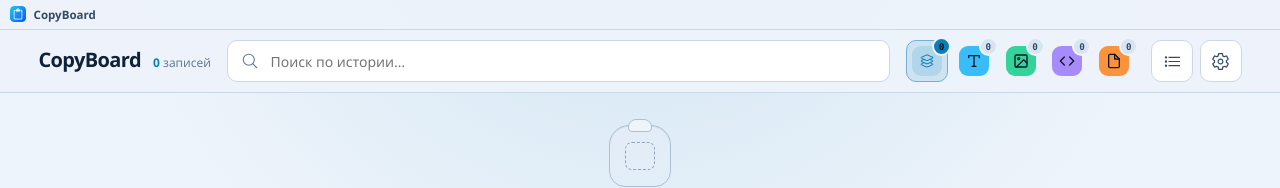
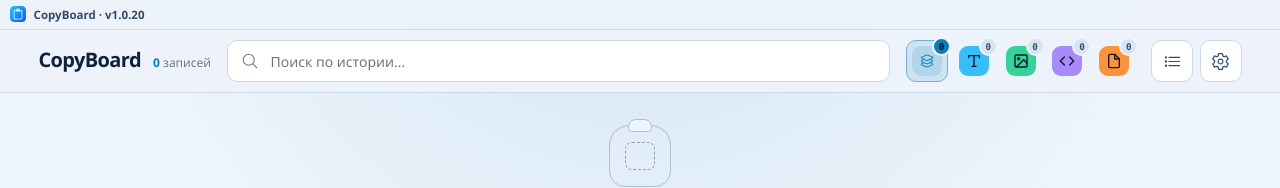
Before and after one commit to studioai1ru/CopyBoard, a React (Vite) app: page / in a window 1280 px wide. Shown: the top 188 px of the page. Built offline with nearby package versions, Linux system fonts and the light colour scheme.

Commit message:
Prepare patch release

```diff
--- a/src/components/TitleBar.jsx
+++ b/src/components/TitleBar.jsx
@@ -1,5 +1,6 @@
 import { useEffect, useState } from 'react';
 import { FiCopy, FiMinus, FiSquare, FiX } from 'react-icons/fi';
+import { APP_VERSION } from '../utils/appVersion';
 import { useLanguage } from '../utils/i18n';
 import { desktop, isDesktop } from '../utils/desktop';
 import '../scss/TitleBar.scss';
@@ -22,7 +23,7 @@
     <div className="window-chrome" data-tauri-drag-region>
       <div className="window-chrome__identity" data-tauri-drag-region>
         <img src="./images/CopyBoard_Logo.png" alt="" aria-hidden="true" />
-        <span>{t('app.title')}</span>
+        <span>{t('titleBar.version', { version: APP_VERSION })}</span>
       </div>
 
       {(controlsAvailable || isDesktop()) && (
--- /dev/null
+++ b/src/utils/appVersion.js
@@ -0,0 +1,4 @@
+import packageJson from '../../package.json';
+
+/** Product version from package.json (kept in sync with Tauri releases). */
+export const APP_VERSION = packageJson.version;
--- a/src/utils/i18n/translations/en.js
+++ b/src/utils/i18n/translations/en.js
@@ -243,11 +243,8 @@
     },
   },
 
-  footer: {
+  titleBar: {
     version: 'CopyBoard · v{{version}}',
-  },
-
-  titleBar: {
     minimize: 'Minimize',
     maximize: 'Maximize',
     restore: 'Restore',
--- a/src/utils/i18n/translations/ru.js
+++ b/src/utils/i18n/translations/ru.js
@@ -243,11 +243,8 @@
     },
   },
 
-  footer: {
+  titleBar: {
     version: 'CopyBoard · v{{version}}',
-  },
-
-  titleBar: {
     minimize: 'Свернуть',
     maximize: 'Развернуть',
     restore: 'Восстановить',
```
Also changed, not shown: 1 other file (tests, documents, lock files or other folders).
